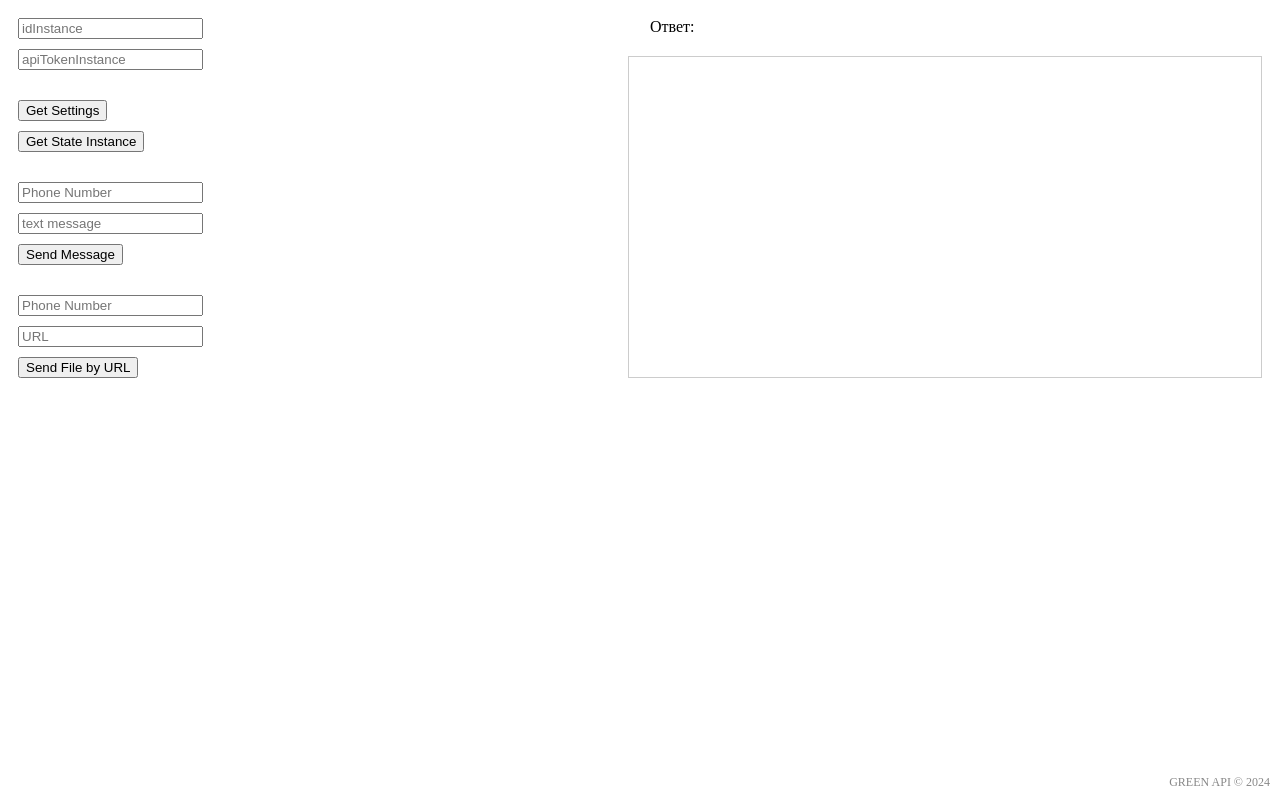
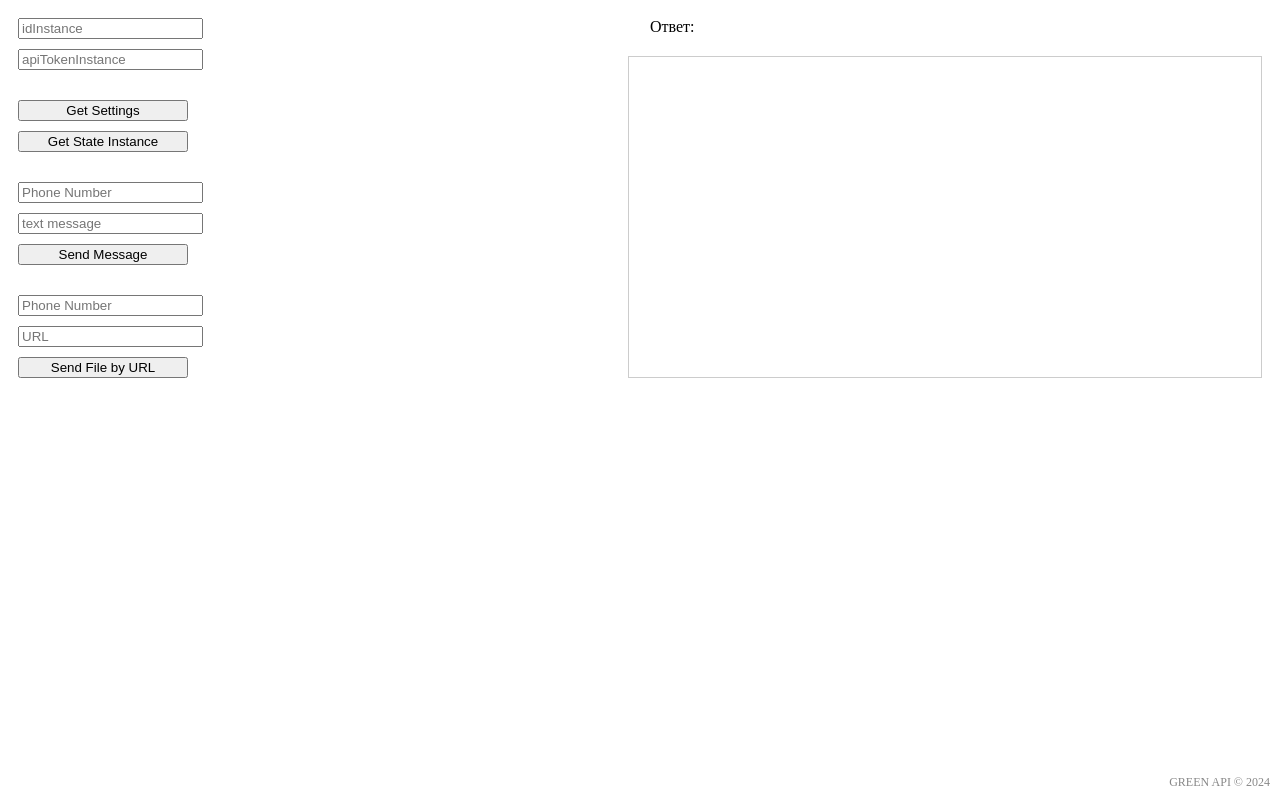
Before and after one commit to pelleon/pelleon.github.io, a plain HTML site: page index.html in a window 1280 px wide. Drawn offline with Linux system fonts and the light colour scheme.

Commit message:
Update index.html
Set same width as input fields

```diff
--- a/index.html
+++ b/index.html
@@ -17,6 +17,7 @@
         button {
             margin-bottom: 10px; /* Add spacing between buttons */
             display: block; /* Display buttons as blocks (one below the other) */
+	    width: 170px; /* Set same width as input fields */
         }
 		/* Add custom styling for the button getStateInstance*/
         button#getStateInstance {
```
